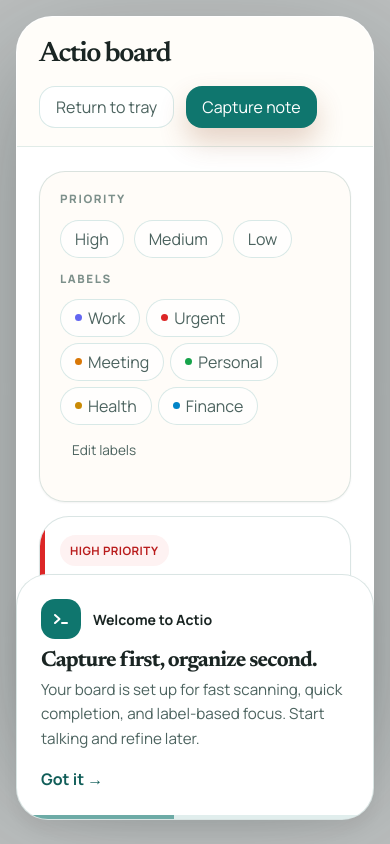
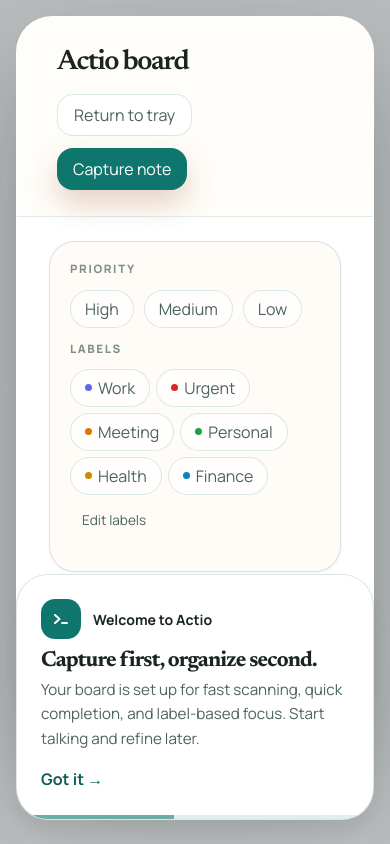
Before and after one commit to DakePeng/Actio, a React (Vite) app in the folder frontend/: page / in a window 390 px wide. Both pictures are taken after a click on the button "Open board". Built offline with nearby package versions, Linux system fonts and the light colour scheme; data requests are answered from the project's data file.

Commit message:
style: enhance board layout with larger margins and aligned header

```diff
--- a/frontend/src/styles/globals.css
+++ b/frontend/src/styles/globals.css
@@ -187,9 +187,9 @@
 }
 
 .topbar__inner {
-  max-width: 1320px;
+  max-width: 1280px;
   margin: 0 auto;
-  padding: 18px 24px;
+  padding: 24px 48px;
   display: flex;
   align-items: center;
   gap: 18px;
@@ -318,9 +318,9 @@
 .board-shell {
   position: relative;
   z-index: 1;
-  max-width: 1320px;
+  max-width: 1280px;
   margin: 0 auto;
-  padding: 28px 24px 160px;
+  padding: 28px 48px 160px;
 }
 
 .board-hero,
@@ -817,7 +817,7 @@
 
 @media (max-width: 720px) {
   .board-shell {
-    padding-inline: 16px;
+    padding-inline: 32px;
   }
 
   .board-hero {
@@ -847,7 +847,7 @@
   position: fixed;
   left: 16px;
   right: 16px;
-  bottom: 16px;
+  bottom: 24px;
   z-index: 220;
 }
 
@@ -1241,10 +1241,9 @@
   align-items: center;
   justify-content: space-between;
   gap: 18px;
-  padding: 18px 22px;
+  padding: 26px 40px;
   border-bottom: 1px solid rgba(185, 159, 130, 0.24);
   background: rgba(255, 252, 247, 0.74);
-
 }
 
 .desktop-toolbar__brand {
@@ -1288,7 +1287,7 @@
 
 .desktop-window__body .board-shell {
   max-width: none;
-  padding: 20px 22px 120px;
+  padding: 24px 40px 120px;
 }
 
 body.body--native-board .desktop-window__body .board-shell {
@@ -1298,7 +1297,7 @@
 .feedback-toast {
   position: fixed;
   left: 50%;
-  bottom: 28px;
+  bottom: 42px;
   transform: translateX(-50%);
   z-index: 320;
   display: inline-flex;
@@ -1335,9 +1334,11 @@
 
 @media (max-width: 768px) {
   .topbar__inner,
-  .board-shell {
-    padding-left: 16px;
-    padding-right: 16px;
+  .board-shell,
+  .desktop-toolbar,
+  .desktop-window__body .board-shell {
+    padding-left: 32px;
+    padding-right: 32px;
   }
 
   .topbar__inner {
@@ -1536,7 +1537,7 @@
 }
 
 .board-shell {
-  max-width: 1380px;
+  max-width: 1280px;
 }
 
 .board-hero,
@@ -1966,7 +1967,7 @@
 .desktop-toolbar {
   border-bottom-color: rgba(15, 118, 110, 0.12);
   background: rgba(255, 252, 247, 0.72);
-
+  padding: 26px 40px;
 }
 
 .desktop-toolbar__brand {
```
